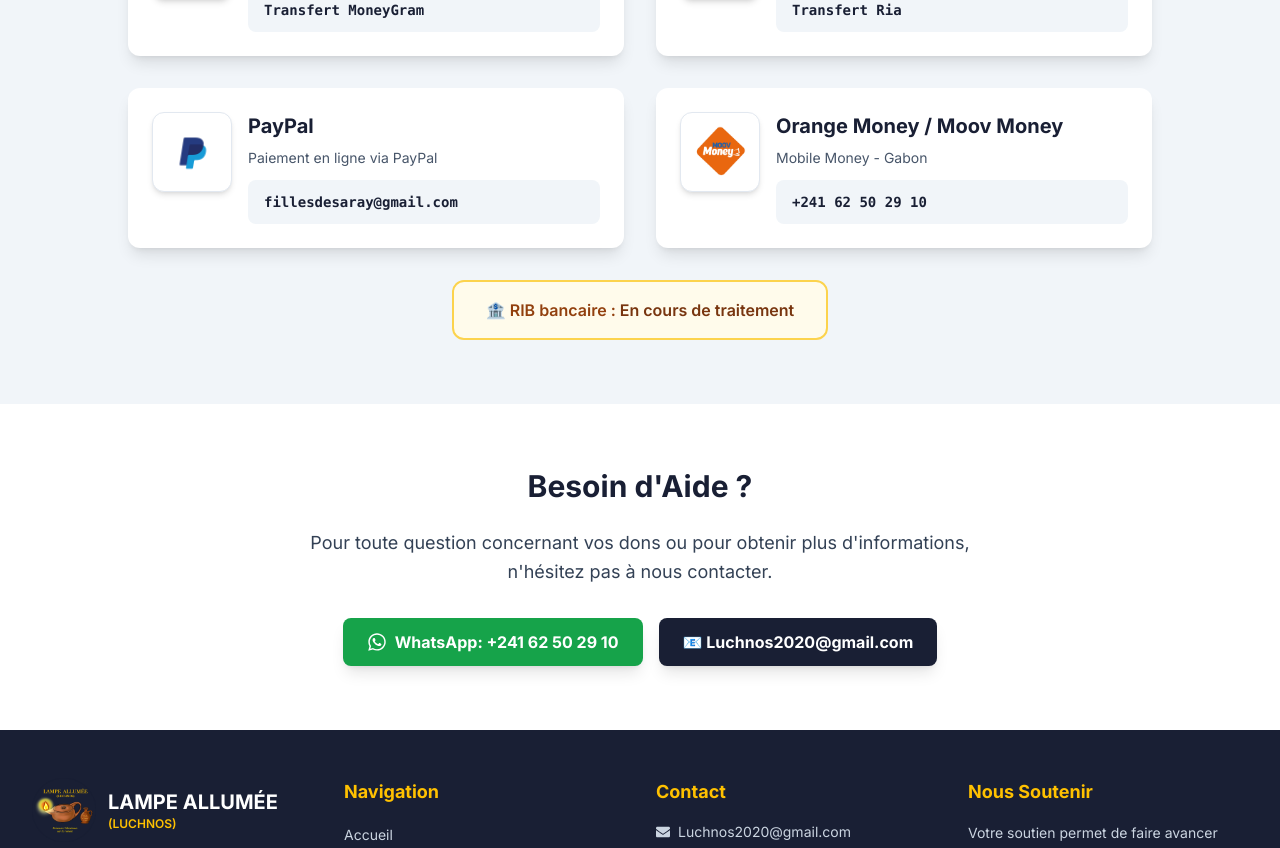
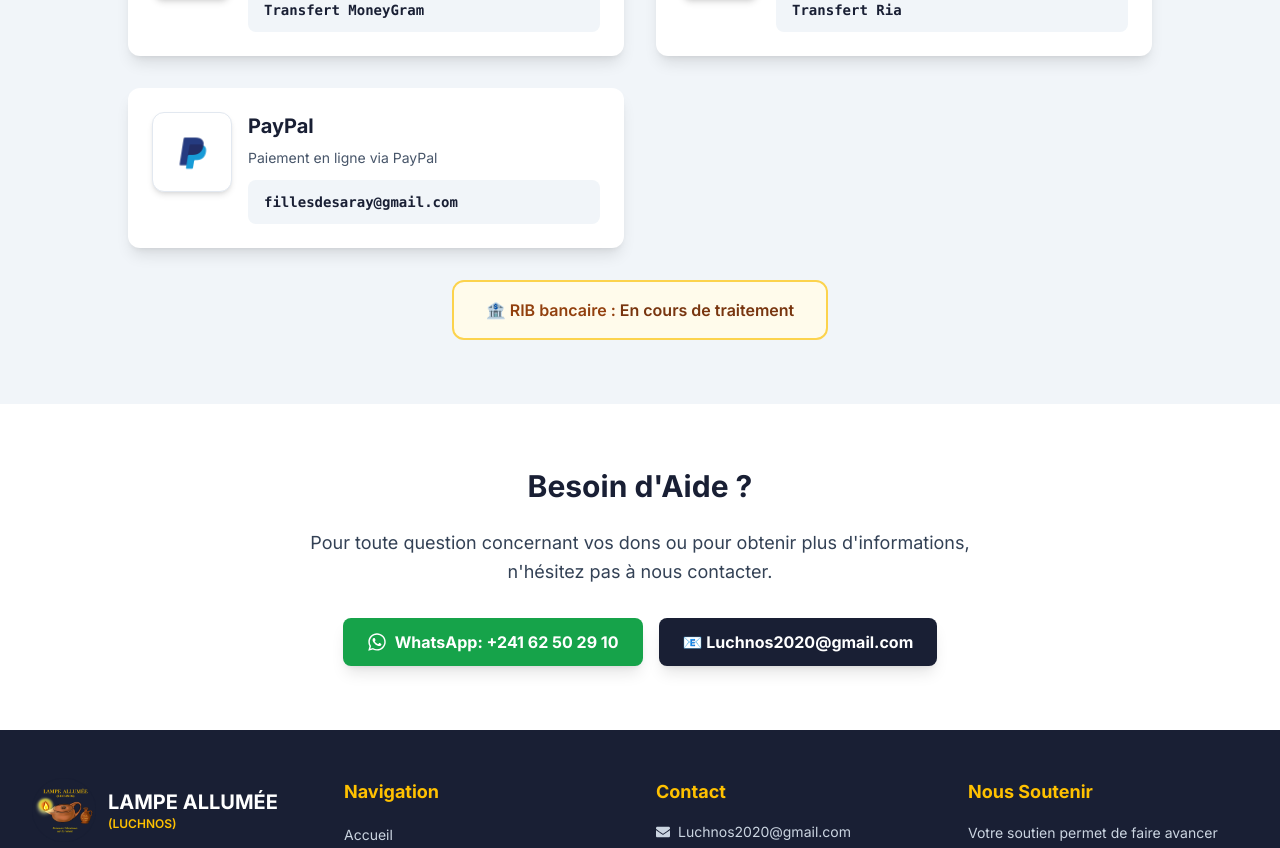
Before and after one commit to Addams98/luchnos, a React (Vite) app in the folder frontend/: page /dons in a window 1280 px wide. Shown: the part 1235-2083 px from the top of the page. Built offline with nearby package versions, Linux system fonts and the light colour scheme; no server answers.

Commit message:
Remove: Orange Money / Moov Money de la page Dons
SUPPRESSION:
 Orange Money / Moov Money (+241 62 50 29 10)
 Logo GSM retiré des imports

MOYENS DE PAIEMENT RESTANTS:
 MoneyGram
 Ria Money Transfer
 PayPal

Grid passe automatiquement de 4 à 3 cartes

```diff
--- a/frontend/src/pages/Dons.jsx
+++ b/frontend/src/pages/Dons.jsx
@@ -5,7 +5,6 @@ import { FaWhatsapp, FaPhone, FaMoneyBillWave } from 'react-icons/fa';
 import logoMoneyGram from '../Images/png-clipart-money-gram-logo-logo-moneygram-international-inc-money-transfer-sss-logo-text-logo.png';
 import logoRia from '../Images/RIA.jpg';
 import logoPayPal from '../Images/paypal_logo_icon_147252.webp';
-import logoGSM from '../Images/gsm_artiste_20230306101519_a33m1md3d4h58oe6gjg0hg6s0i.png';
 
 const Dons = () => {
   const moyensPaiement = [
@@ -28,13 +27,6 @@ const Dons = () => {
       nom: "PayPal",
       info: "fillesdesaray@gmail.com",
       description: "Paiement en ligne via PayPal",
-      color: "bg-white"
-    },
-    {
-      logo: logoGSM,
-      nom: "Orange Money / Moov Money",
-      info: "+241 62 50 29 10",
-      description: "Mobile Money - Gabon",
       color: "bg-white"
     }
   ];
```
